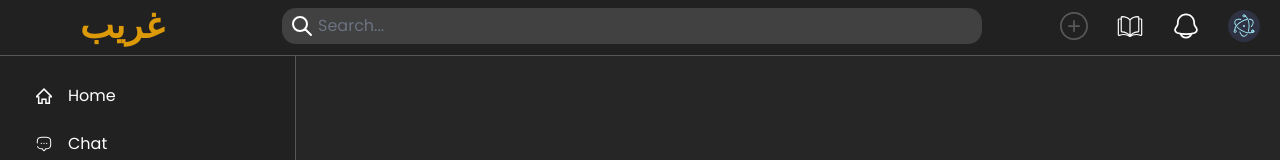
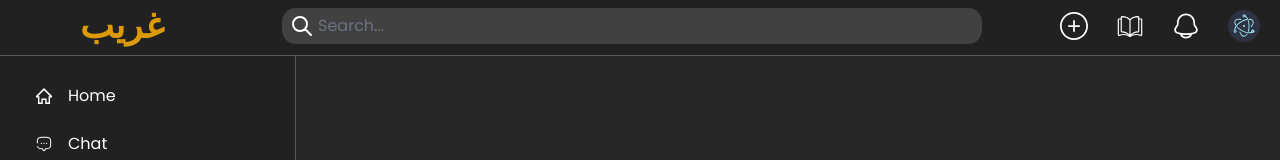
Before and after one commit to gharibPlatform/gharib-web, a Next.js app: page / in a window 1280 px wide. Shown: the top 160 px of the page. Built offline with nearby package versions, Linux system fonts and the light colour scheme.

Commit message:
create ButtonImage color fix + prop passing

```diff
--- a/src/components/common/header/RightElements.jsx
+++ b/src/components/common/header/RightElements.jsx
@@ -6,7 +6,7 @@ import Quran from "../iconButtons/Quran"
 function RightElements({ toggleUserMenu }) {
     return<>
         <div class="flex gap-7 items-center pr-5">
-            <Create fill={"white"} />
+            <Create fill={"#fff"} />
             <Quran />
             <Notifications />
             <AccountMenu toggleUserMenu={toggleUserMenu} />
--- a/src/components/common/iconButtons/Create.jsx
+++ b/src/components/common/iconButtons/Create.jsx
@@ -1,6 +1,7 @@
 function Create({ fill }) {
     return <>
-        <svg class="w-7 h-7 cursor-pointer" viewBox="0 0 32 32" version="1.1" xmlns="http://www.w3.org/2000/svg" xmlnsXlink="http://www.w3.org/1999/xlink" xmlnsSKETCH="http://www.bohemiancoding.com/sketch/ns" fill={fill}><g id="SVGRepo_bgCarrier" stroke-width="0"></g><g id="SVGRepo_tracerCarrier" stroke-linecap="round" stroke-linejoin="round"></g><g id="SVGRepo_iconCarrier"> <title>plus-circle</title> <desc>Created with Sketch Beta.</desc> <defs> </defs> <g id="Page-1" stroke="none" stroke-width="1" fill="#585858" fill-rule="evenodd" sketchType="MSPage"> <g id="Icon-Set" sketchType="MSLayerGroup" transform="translate(-464.000000, -1087.000000)" fill="#585858"> <path d="M480,1117 C472.268,1117 466,1110.73 466,1103 C466,1095.27 472.268,1089 480,1089 C487.732,1089 494,1095.27 494,1103 C494,1110.73 487.732,1117 480,1117 L480,1117 Z M480,1087 C471.163,1087 464,1094.16 464,1103 C464,1111.84 471.163,1119 480,1119 C488.837,1119 496,1111.84 496,1103 C496,1094.16 488.837,1087 480,1087 L480,1087 Z M486,1102 L481,1102 L481,1097 C481,1096.45 480.553,1096 480,1096 C479.447,1096 479,1096.45 479,1097 L479,1102 L474,1102 C473.447,1102 473,1102.45 473,1103 C473,1103.55 473.447,1104 474,1104 L479,1104 L479,1109 C479,1109.55 479.447,1110 480,1110 C480.553,1110 481,1109.55 481,1109 L481,1104 L486,1104 C486.553,1104 487,1103.55 487,1103 C487,1102.45 486.553,1102 486,1102 L486,1102 Z" id="plus-circle" sketchType="MSShapeGroup"> </path> </g> </g> </g></svg>
+        <svg class="w-7 h-7 cursor-pointer" viewBox="0 0 32 32" version="1.1" xmlns="http://www.w3.org/2000/svg" xmlnsXlink="http://www.w3.org/1999/xlink" xmlnsSKETCH="http://www.bohemiancoding.com/sketch/ns" fill={fill}><g id="SVGRepo_bgCarrier" stroke-width="0"></g><g id="SVGRepo_tracerCarrier" stroke-linecap="round" stroke-linejoin="round"></g><g id="SVGRepo_iconCarrier"> <title>plus-circle</title> <desc>Created with Sketch Beta.</desc> <defs> </defs> <g id="Page-1" stroke="none" stroke-width="1" fill={fill}
+         fill-rule="evenodd" sketchType="MSPage"> <g id="Icon-Set" sketchType="MSLayerGroup" transform="translate(-464.000000, -1087.000000)" fill={fill}> <path d="M480,1117 C472.268,1117 466,1110.73 466,1103 C466,1095.27 472.268,1089 480,1089 C487.732,1089 494,1095.27 494,1103 C494,1110.73 487.732,1117 480,1117 L480,1117 Z M480,1087 C471.163,1087 464,1094.16 464,1103 C464,1111.84 471.163,1119 480,1119 C488.837,1119 496,1111.84 496,1103 C496,1094.16 488.837,1087 480,1087 L480,1087 Z M486,1102 L481,1102 L481,1097 C481,1096.45 480.553,1096 480,1096 C479.447,1096 479,1096.45 479,1097 L479,1102 L474,1102 C473.447,1102 473,1102.45 473,1103 C473,1103.55 473.447,1104 474,1104 L479,1104 L479,1109 C479,1109.55 479.447,1110 480,1110 C480.553,1110 481,1109.55 481,1109 L481,1104 L486,1104 C486.553,1104 487,1103.55 487,1103 C487,1102.45 486.553,1102 486,1102 L486,1102 Z" id="plus-circle" sketchType="MSShapeGroup"> </path> </g> </g> </g></svg>
     </>
 }
 export default Create;
```
